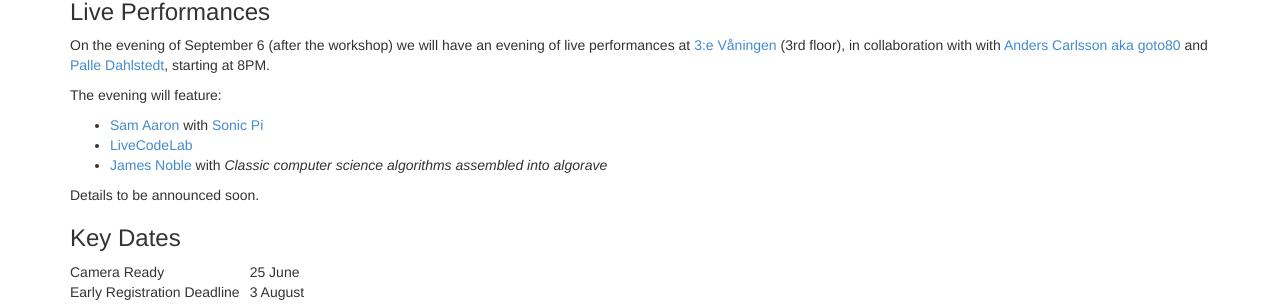
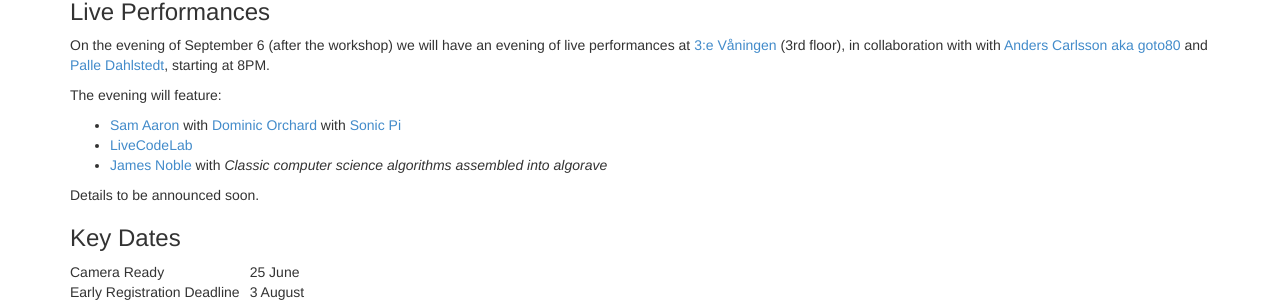
Before and after one commit to functional-art/functional-art.github.com, a Jekyll site: the page built from 2014/index.md, in a window 1280 px wide. Shown: the part 1165-1470 px from the top of the page. Built offline with Jekyll 4.4.1, drawn with Linux system fonts in a browser that asks for light colours; nearby versions of some CDN libraries.

Commit message:
Dominic Orchard.

```diff
--- a/2014/index.md
+++ b/2014/index.md
@@ -94,7 +94,8 @@
 
 The evening will feature:
 
-* [Sam Aaron](http://sam.aaron.name/) with [Sonic Pi](http://sonic-pi.net/)
+* [Sam Aaron](http://sam.aaron.name/) with [Dominic
+  Orchard](http://www.cl.cam.ac.uk/~dao29/) with [Sonic Pi](http://sonic-pi.net/)
 * [LiveCodeLab](http://livecodelab.net/)
 * [James Noble](http://ecs.victoria.ac.nz/Main/JamesNoble) with *Classic computer science algorithms assembled into algorave*
 
```
